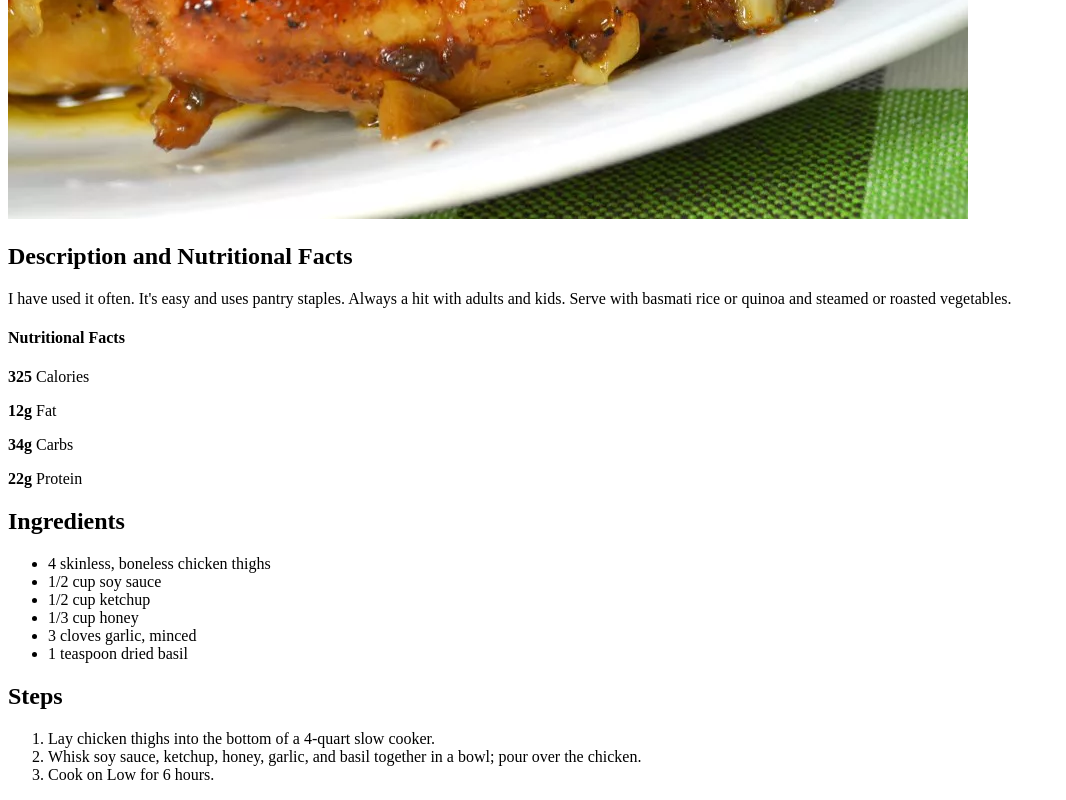
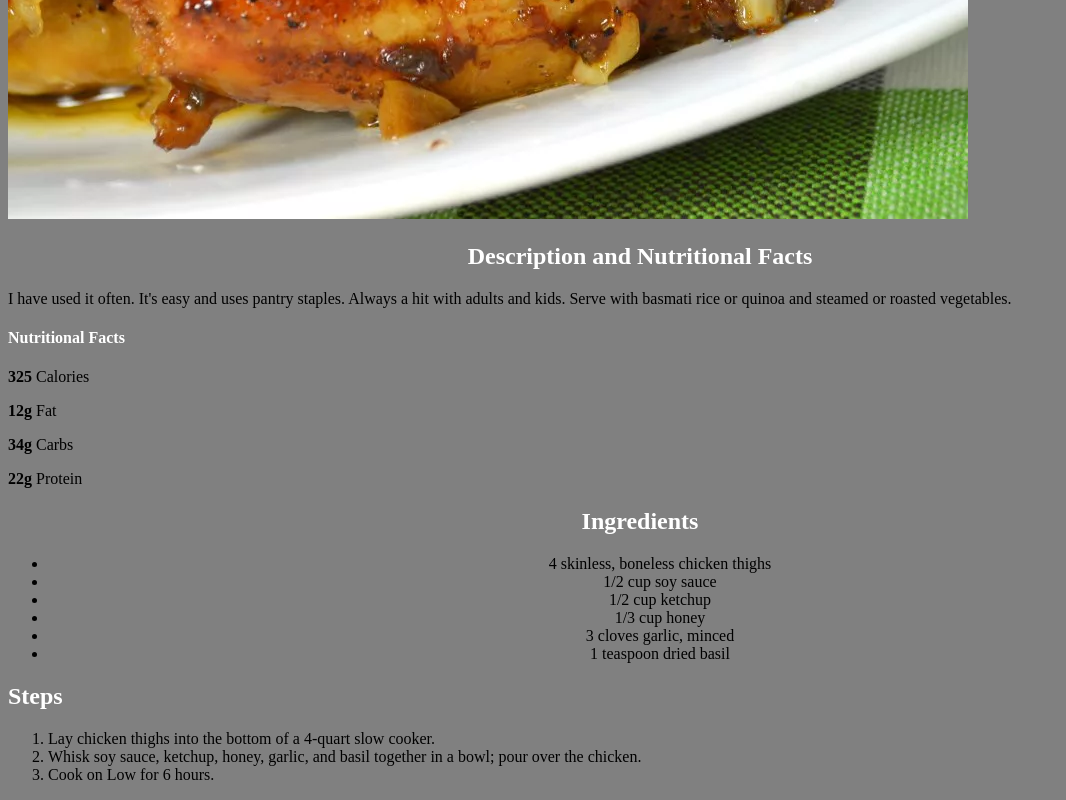
Before and after one commit to bard0n/odin-recipes, a plain HTML site: page recipes/honey-garlic-slow-cooker-chicken-thighs.html in a window 1280 px wide. Shown: the part 742-1542 px from the top of the page, without its empty margins (0-1066 px from the left). Drawn offline with Linux system fonts and the light colour scheme; files that its build step writes are made by us from their sources.

Commit message:
Add simple css to first recipe

```diff
--- a/recipes/honey-garlic-slow-cooker-chicken-thighs.html
+++ b/recipes/honey-garlic-slow-cooker-chicken-thighs.html
@@ -5,30 +5,30 @@
     <meta http-equiv="X-UA-Compatible" content="IE=edge">
     <meta name="viewport" content="width=device-width, initial-scale=1.0">
     <title>Honey-Garlic Slow Cooker Chicken Thighs</title>
-    <link rel="stylesheet" href="style.css">
+    <link rel="stylesheet" href="../style.css">
 </head>
-<body>
-    <h1>Honey-Garlic Slow Cooker Chicken Thighs</h1>
+<body class="page">
+    <h1 class="title">Honey-Garlic Slow Cooker Chicken Thighs</h1>
         <img src="honeygarlicchicken.png">
-    <h2>Description and Nutritional Facts</h2>
+    <h2 class="title">Description and Nutritional Facts</h2>
         <p>
             I have used it often. It's easy and uses pantry staples. Always a hit with adults and kids. Serve with basmati rice or quinoa and steamed or roasted vegetables.
         </p>
-    <h4>Nutritional Facts</h3>
+    <h4 class="important">Nutritional Facts</h3>
         <p><strong>325</strong> Calories</p>
         <p><strong>12g</strong> Fat</p>
         <p><strong>34g</strong> Carbs</p>
         <p><strong>22g</strong> Protein</p>
-    <h2>Ingredients</h2>
+    <h2 class="title">Ingredients</h2>
         <ul>
-            <li>4 skinless, boneless chicken thighs</li>
-            <li>1/2 cup soy sauce</li>
-            <li>1/2 cup ketchup</li>
-            <li>1/3 cup honey</li>
-            <li>3 cloves garlic, minced</li>
-            <li>1 teaspoon dried basil</li>
+            <li class="list">4 skinless, boneless chicken thighs</li>
+            <li class="list">1/2 cup soy sauce</li>
+            <li class="list">1/2 cup ketchup</li>
+            <li class="list">1/3 cup honey</li>
+            <li class="list">3 cloves garlic, minced</li>
+            <li class="list">1 teaspoon dried basil</li>
         </ul>
-    <h2>Steps</h2>
+    <h2 class="important">Steps</h2>
         <ol>
             <li>Lay chicken thighs into the bottom of a 4-quart slow cooker.</li>
             <li>Whisk soy sauce, ketchup, honey, garlic, and basil together in a bowl; pour over the chicken.</li>
--- a/style.css
+++ b/style.css
@@ -7,6 +7,10 @@
     background-color: grey;
 }
 
-.link {
+.link, .list {
     text-align: center;
 }
+
+.important {
+    color: rgb(255, 255, 255);
+}
```
Also changed, not shown: recipes/chocolate-mug-cake.html (+2 -2 lines), recipes/guacamole.html (+2 -2 lines).
